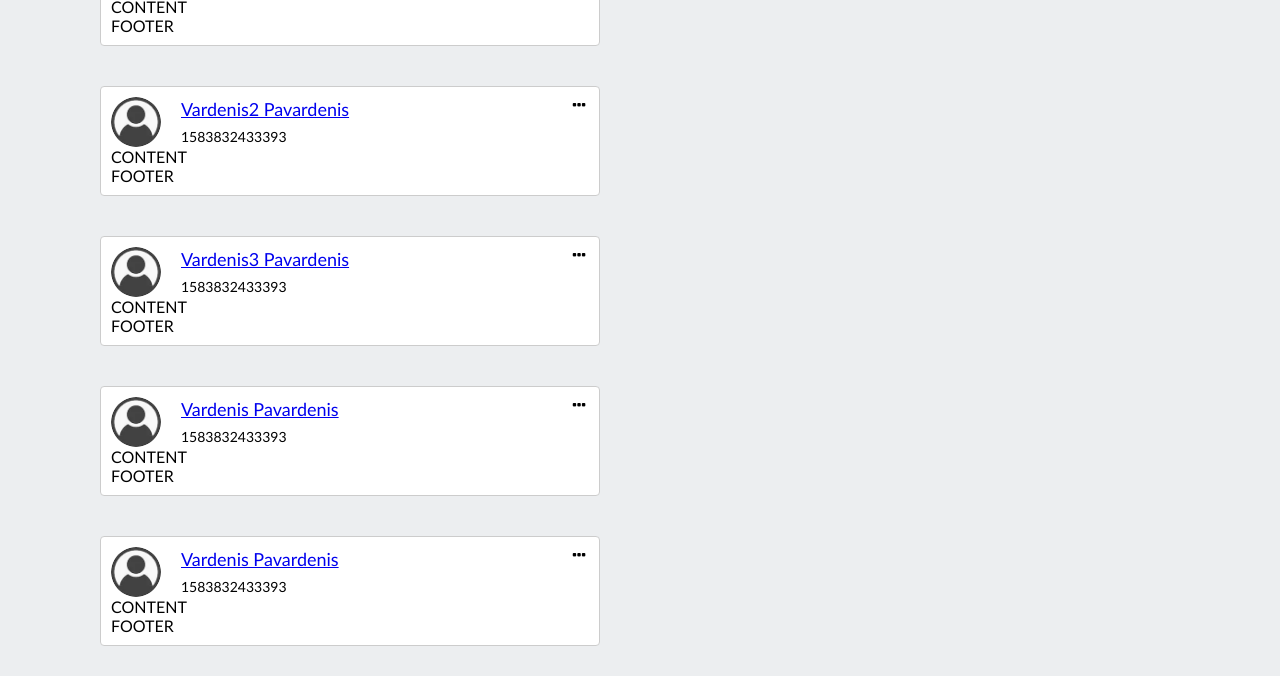
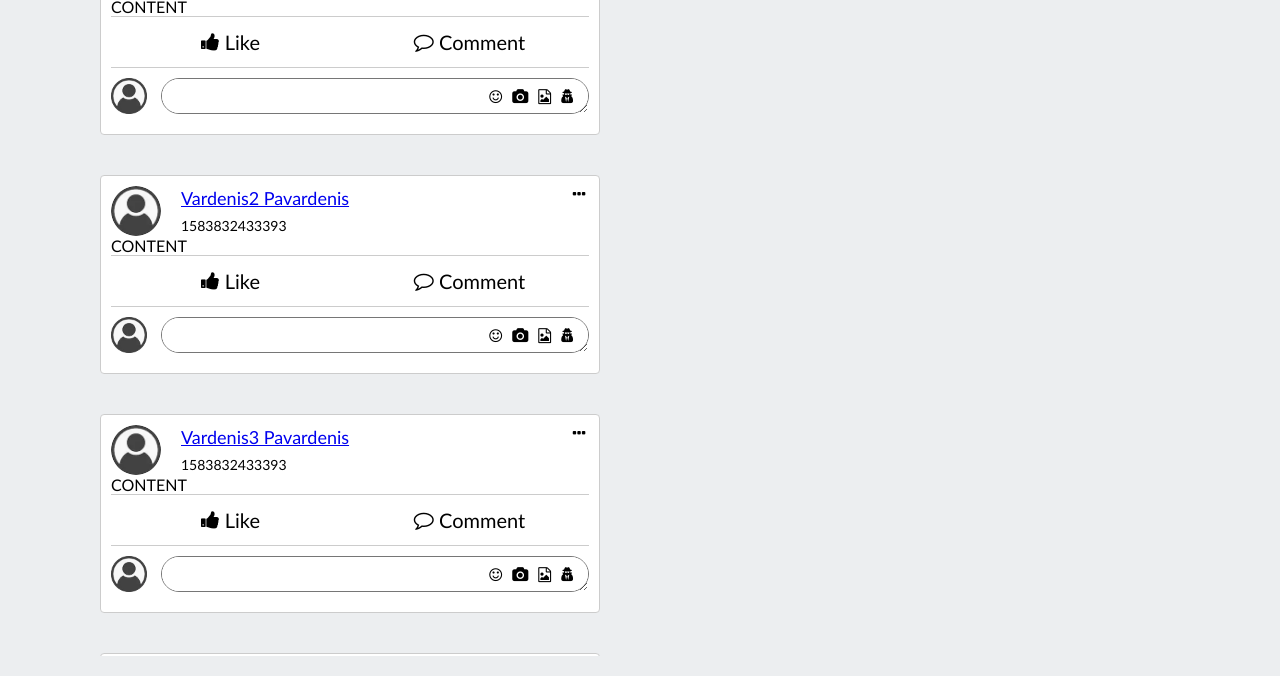
Before and after one commit to front-end-by-rimantas/14-grupe-facebook, a plain HTML site: page index.html in a window 1280 px wide. Shown: the part 124-800 px from the top of the page. Drawn offline with Linux system fonts and the light colour scheme.

Commit message:
Post footer

```diff
--- a/css/post.css
+++ b/css/post.css
@@ -58,3 +58,63 @@
         display: inline-block;
         width: 100%;
     }
+        .post > .footer > .row {
+            display: inline-block;
+            width: 100%;
+            padding: 10px 0;
+            border-top: 1px solid #ccc;
+        }
+            .post > .footer .action {
+                display: inline-block;
+                width: 50%;
+                float: left;
+                text-align: center;
+                font-size: 20px;
+                line-height: 30px;
+            }
+                .post .action > .fa {
+                    display: inline-block;
+                    line-height: inherit;
+                }
+                .post .action > .text {
+                    display: inline-block;
+                }
+            .post > .footer img {
+                display: inline-block;
+                width: 36px;
+                height: 36px;
+                object-fit: cover;
+                object-position: center;
+                float: left;
+            }
+            .post > .footer .comment-form {
+                display: inline-block;
+                width: calc(100% - 50px);
+                float: right;
+                position: relative;
+            }
+                .post .comment-form > textarea {
+                    display: inline-block;
+                    width: 100%;
+                    height: 36px;
+                    min-height: 36px;
+                    max-height: 150px;
+                    border-radius: 18px;
+                    font-size: 20px;
+                    line-height: 25px;
+                    padding: 5px 10px;
+                    resize: vertical;
+                }
+                .post .comment-form > .interactions {
+                    display: inline-block;
+                    position: absolute;
+                    right: 10px;
+                    bottom: 10px;
+                }
+                    .post .interactions > .fa {
+                        display: inline-block;
+                        float: left;
+                        padding: 0 5px;
+                        line-height: 15px;
+                        font-size: 15px;
+                    }
--- a/js/facebook.js
+++ b/js/facebook.js
@@ -30,9 +30,6 @@ function renderPost( data ) {
 }
 
 function renderPostHeader( author, time ) {
-    console.log(author);
-    console.log(time);
-
     let HTML = '';
 
     HTML = `<div class="header">
@@ -60,7 +57,30 @@ function renderPostContent( content ) {
 }
 
 function renderPostFooter() {
-    return '<div class="footer">FOOTER</div>';
+    return `<div class="footer">
+                <div class="row">
+                    <div class="action">
+                        <i class="fa fa-thumbs-up"></i>
+                        <div class="text">Like</div>
+                    </div>
+                    <div class="action">
+                        <i class="fa fa-comment-o"></i>
+                        <div class="text">Comment</div>
+                    </div>
+                </div>
+                <div class="row">
+                    <img src="./img/user.png">
+                    <div class="comment-form">
+                        <textarea></textarea>
+                        <div class="interactions">
+                            <i class="fa fa-smile-o"></i>
+                            <i class="fa fa-camera"></i>
+                            <i class="fa fa-file-image-o"></i>
+                            <i class="fa fa-user-secret"></i>
+                        </div>
+                    </div>
+                </div>
+            </div>`;
 }
 
 renderFeed( feed );
```
